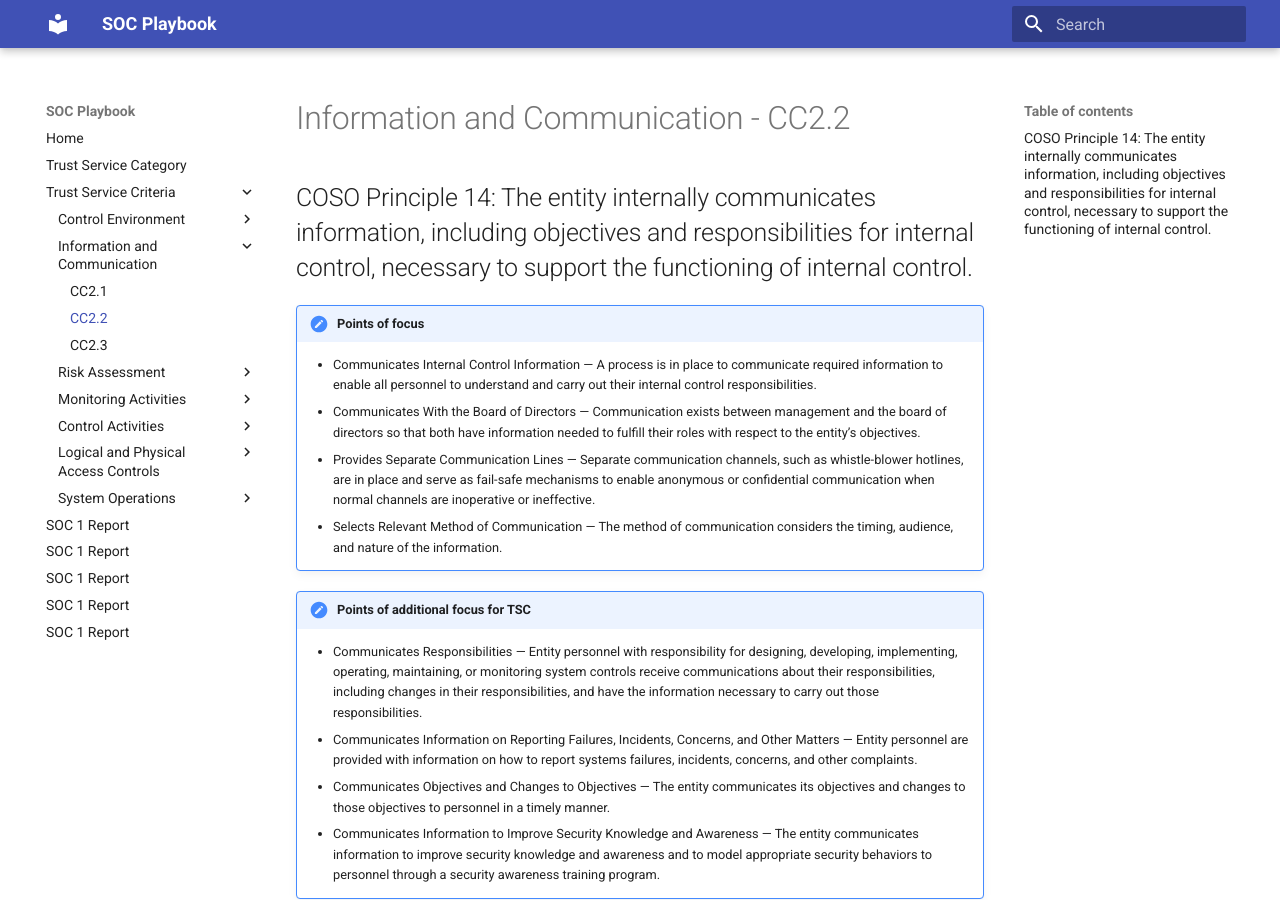
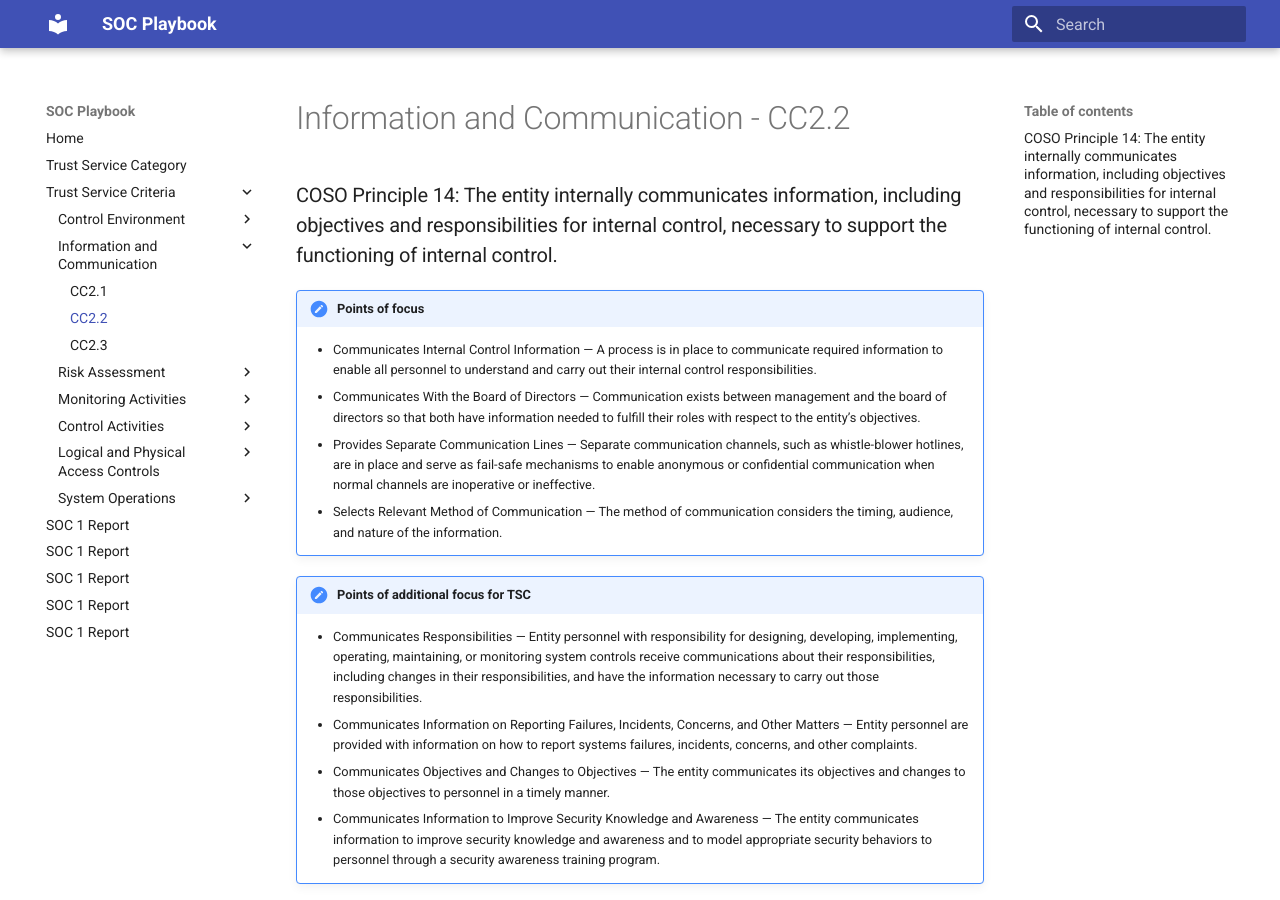
Before and after one commit to WashingtonGT/soc-playbook, an MkDocs documentation site: the page built from docs/tsc/cc2-2.md, in a window 1280 px wide and 900 px high. Built offline with MkDocs 1.6.1 and Material for MkDocs 9.7.7, drawn with Linux system fonts in a browser that asks for light colours.

Commit message:
Update cc2-2.md

```diff
--- a/docs/tsc/cc2-2.md
+++ b/docs/tsc/cc2-2.md
@@ -1,6 +1,6 @@
 #  Information and Communication - CC2.2
 
-## COSO Principle 14: The entity internally communicates information, including objectives and responsibilities for internal control, necessary to support the functioning of internal control.
+### COSO Principle 14: The entity internally communicates information, including objectives and responsibilities for internal control, necessary to support the functioning of internal control.
 
 !!! note "Points of focus"
 
```
